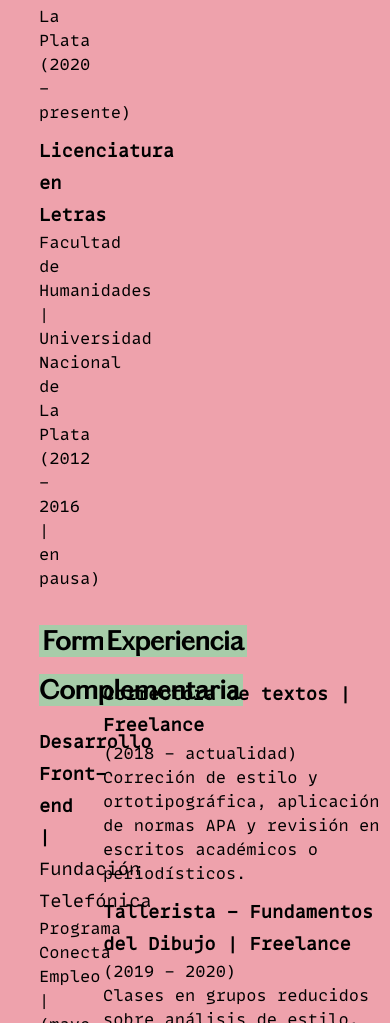
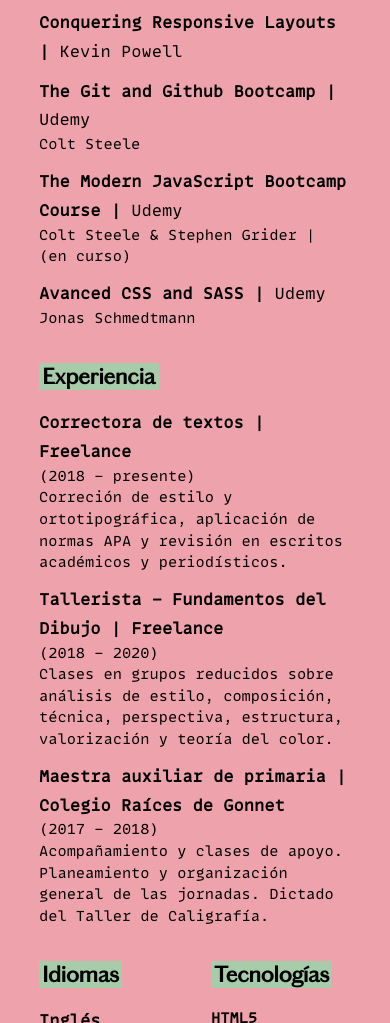
Before and after one commit to cartografa/trabajo-integrador-dos, a plain HTML site: page cv.html in a window 390 px wide. Shown: the part 977-2000 px from the top of the page. Drawn offline with Linux system fonts and the light colour scheme.

Commit message:
Start working on media queries

```diff
--- a/css/cv.css
+++ b/css/cv.css
@@ -66,7 +66,6 @@ body {
 .este-sitio {
     background-color: rgb(255, 221, 177);
 }
-
 
 .resaltado {
     padding: 0 .2rem;
@@ -139,45 +138,42 @@ body {
 .cv-grid {
     display: grid;
     gap: 1rem 2rem;
-    grid-template-columns: 1fr 1fr 1fr 1fr;
-    grid-template-rows: auto-fit minmax(0,1fr) minmax(0,1.2fr) minmax(0,2fr);
+    grid-template-columns: repeat(4, 1fr);
+    grid-template-areas:
+        'nomcon nomcon nom-con redes'
+        'edu edu idiomas tecnologias'
+        'forcom forcom exp exp';
     margin-bottom: 3rem;
 }
 
 .nombre-contacto {
-    grid-column: 1 / 4;
+    grid-area: nomcon;
 }
 
 .redes {
-    grid-column: 4 / 5;
+    grid-area: redes;
     margin-top: 3.5rem;
     text-align: end;
 }
 
 .educacion {
-    grid-column: 1 / 3;
-    grid-row: 2 / 3;
+    grid-area: edu;
 }
 
 .experiencia {
-    grid-column: 3 / 5;
-    grid-row: 3 / 4;
+    grid-area: exp;
 }
 
 .formacion-complementaria {
-    grid-column: 1 / 3;
-    grid-row: 3 / 4;
+    grid-area: forcom;
 }
 
 .idiomas {
-    grid-column: 3 / 4;
-    grid-row: 2 / 3;
+    grid-area: idiomas;
 }
 
 .tecnologias {
-    grid-column: 4 / 5;
-    grid-row: 2 / 3;
-    line-height: 1.3;
+    grid-area: tecnologias;
     font-weight: 600;
 }
 
@@ -244,3 +240,36 @@ li {
 .redes__link:hover {
     background-color: rgb(68, 183, 255);
 }
+
+/*--------------------------------------------------/
+/                  MEDIA QUERIES                   /
+/-------------------------------------------------*/
+
+@media (max-width: 43.75em) {
+    .cv-grid {
+        grid-template-columns: repeat(2, 1fr);
+        grid-template-areas:
+        'nomcon nomcon'
+        'edu edu'
+        'forcom forcom'
+        'exp exp'
+        'idiomas tecnologias'
+        '. redes';
+    }
+
+    h1 {
+        font-size: 2.5rem;
+    }
+
+    h3 {
+        font-size: 1.4rem;
+    }
+
+    h4 {
+        font-size: 1rem;
+    }
+
+    p, li {
+        font-size: .9rem;
+    }
+}
--- a/cv.html
+++ b/cv.html
@@ -47,9 +47,6 @@
                     <li class="mail">
                         carolinasantamaria.dev@gmail.com
                     </li>
-                    <li class="telefono">
-                        +54 9 2284 509036
-                    </li>
                     <li class="ciudad">
                         La Plata, Argentina
                     </li>
@@ -95,18 +92,18 @@
                 <ul>
                     <li>
                         <h4>
+                            Desarrollo Full Stack con Node.js | <span class="light">Educación IT</span>
+                        </h4>
+                        <p>
+                             Proyecto Digit@lers | (mayo 2021 - octubre 2021)
+                        </p>
+                    </li>
+                    <li>
+                        <h4>
                             Desarrollo Front-end | <span class="light">Fundación Telefónica</span>
                         </h4>
                         <p>
                             Programa Conecta Empleo | (mayo 2021 - julio 2021)
-                        </p>
-                    </li>
-                    <li>
-                        <h4>
-                            Desarrollo Full Stack con Node.js | <span class="light">Educación IT</span>
-                        </h4>
-                        <p>
-                             Proyecto Digit@lers | (mayo 2021 - octubre 2021)
                         </p>
                     </li>
                     <li>
@@ -140,7 +137,7 @@
                             Avanced CSS and SASS | <span class="light">Udemy</span>
                         </h4>
                         <p>
-                            Jonas Schmedtmann | (en curso)
+                            Jonas Schmedtmann
                         </p>
                     </li>
                 </ul>
@@ -189,8 +186,8 @@
                             <span class="bold">Correctora de textos</span> | Freelance
                         </h4>
                         <p>
-                            (2018 - actualidad) <br>
-                            Correción de estilo y ortotipográfica, aplicación de normas APA y revisión en escritos académicos o periodísticos.
+                            (2018 - presente) <br>
+                            Correción de estilo y ortotipográfica, aplicación de normas APA y revisión en escritos académicos y periodísticos.
                         </p>
                     </li>
                     <li>
@@ -198,7 +195,7 @@
                             <span class="bold">Tallerista - Fundamentos del Dibujo</span> | Freelance
                         </h4>
                         <p>
-                            (2019 - 2020) <br>
+                            (2018 - 2020) <br>
                             Clases en grupos reducidos sobre análisis de estilo, composición, técnica, perspectiva, estructura, valorización y teoría del color.
                         </p>
                     </li>
@@ -207,7 +204,7 @@
                             <span class="bold">Maestra auxiliar de primaria</span> | Colegio Raíces de Gonnet
                         </h4>
                         <p>
-                            (2017 - 2019) <br>
+                            (2017 - 2018) <br>
                             Acompañamiento y clases de apoyo. Planeamiento y organización general de las jornadas. Dictado del Taller de Caligrafía.
                         </p>
                     </li>
```
